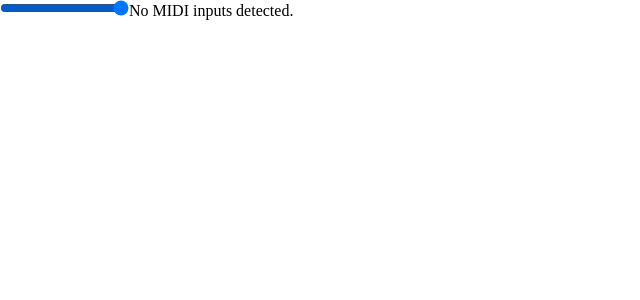
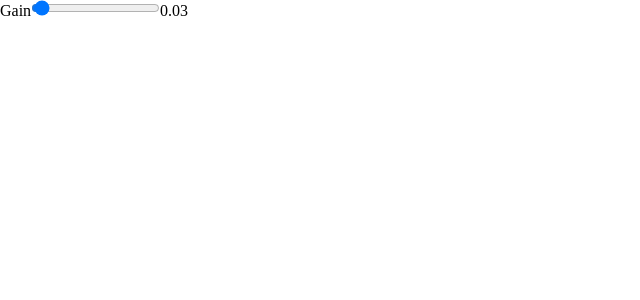
Before and after one commit to maanlamp/typed-music, a React (Create React App) app: page / in a window 1280 px wide. Shown: the top 300 px of the page, without its empty margins (0-640 px from the left). Built offline with nearby package versions, Linux system fonts and the light colour scheme.

Commit message:
Fix note oscillators not being killed

```diff
--- a/src/audio.ts
+++ b/src/audio.ts
@@ -1,30 +1,42 @@
-import { useMemo } from "react";
+import { useEffect, useMemo } from "react";
 import { MidiNote, midiNoteToFrequency } from "./midi";
-import { merge, omit } from "./state";
+import { merge, omit, useRefState } from "./state";
 
 type AudioNode = Readonly<{
 	oscillator: OscillatorNode;
 	gain: GainNode;
 }>;
 
-// TODO: Find out how to do this wihtout mutation in React
-let nodes: Record<number, AudioNode> = {};
-const setNodes = (
-	action:
-		| typeof nodes
-		| ((old: typeof nodes) => typeof nodes)
-) => {
-	nodes =
-		typeof action === "function"
-			? action(nodes)
-			: action;
-};
+const MINIMUM_FALLOFF_MS = 10;
 
-const useAudio = () => {
+type UseAudioParams = Readonly<{
+	gain?: number;
+}>;
+
+const useAudio = (props?: UseAudioParams) => {
 	const context = useMemo(
 		() => new AudioContext(),
 		[]
 	);
+
+	const [nodes, setNodes] = useRefState<
+		Record<number, AudioNode>
+	>({});
+
+	useEffect(() => {
+		if (props?.gain === undefined) return;
+		Object.values(nodes()).forEach(node => {
+			if (props.gain === 0) {
+				node.gain.gain.value = 0;
+			} else {
+				node.gain.gain.exponentialRampToValueAtTime(
+					props.gain!,
+					context.currentTime +
+						MINIMUM_FALLOFF_MS / 1000
+				);
+			}
+		});
+	}, [props?.gain]);
 
 	const play = (note: MidiNote) => {
 		const frequency = midiNoteToFrequency(note);
@@ -35,15 +47,16 @@ const useAudio = () => {
 			setNodes(omit(note.note));
 		};
 
-		// TODO: Find out how to get a value from the props
-		// that will actually update :(
-		const volume = (note.velocity / 127) * 0.2;
+		const volume = Math.min(
+			note.velocity / 127,
+			props?.gain ?? 1
+		);
 
 		const gain = context.createGain();
 		gain.gain.value = 0;
 		gain.gain.exponentialRampToValueAtTime(
 			volume,
-			context.currentTime + 0.03
+			context.currentTime + MINIMUM_FALLOFF_MS / 1000
 		);
 
 		oscillator.connect(gain);
@@ -58,21 +71,18 @@ const useAudio = () => {
 	};
 
 	const stop = (note: number) => {
-		nodes[note]?.gain.gain
-			.cancelScheduledValues(context.currentTime)
+		nodes()
+			[note].gain.gain.cancelScheduledValues(
+				context.currentTime
+			)
 			.setTargetAtTime(0, context.currentTime, 0.1)
 			.exponentialRampToValueAtTime(
 				0.0001,
-				context.currentTime + 0.03
+				context.currentTime + MINIMUM_FALLOFF_MS / 1000
 			);
 		setTimeout(() => {
-			// TODO: Somehow, very rarely oscillators can't be
-			// stopped because they're already gone...
-			// That sounds impossible since calling stop will
-			// trigger oscillator.onended which will only at
-			// that moment delete the oscillator.
-			nodes[note].oscillator.stop();
-		}, 30);
+			nodes()[note].oscillator.stop();
+		}, MINIMUM_FALLOFF_MS);
 	};
 
 	return { play, stop };
--- a/src/index.tsx
+++ b/src/index.tsx
@@ -5,30 +5,30 @@ import "./index.css";
 import useMidi from "./midi";
 
 const App = () => {
-	const [maxVolume, setMaxVolume] = useState(1);
-	const { play, stop } = useAudio();
+	const [gain, setGain] = useState(0.03);
+	const { play, stop } = useAudio({ gain });
 	const inputs = useMidi({ play, stop });
 
 	return (
 		<main>
 			<div>
+				<div>
+					<span>Gain</span>
 					<input
-					defaultValue={100}
+						defaultValue={gain * 100}
 						type="range"
 						onChange={({ target: { value } }) => {
-						setMaxVolume(parseInt(value) / 100);
+							setGain(parseInt(value) / 100);
 						}}
 					/>
-				{inputs?.length
-					? inputs.map(input => (
+					<span>{gain}</span>
+				</div>
+				{inputs?.map(input => (
 					<div key={input.id}>
 						<p>Name: {input.name}</p>
-								<p>
-									Manufacturer: {input.manufacturer}
-								</p>
+						<p>Manufacturer: {input.manufacturer}</p>
 					</div>
-					  ))
-					: "No MIDI inputs detected."}
+				)) ?? "No MIDI inputs detected."}
 			</div>
 		</main>
 	);
--- a/src/midi.ts
+++ b/src/midi.ts
@@ -26,6 +26,9 @@ type UseMidiParams = Readonly<{
 const useMidi = ({ play, stop }: UseMidiParams) => {
 	const [midi, setMidi] =
 		useState<WebMidi.MIDIAccess>();
+	const [inputs, setInputs] = useState<
+		WebMidi.MIDIInput[]
+	>([]);
 
 	const handleMessage = (
 		event: WebMidi.MIDIMessageEvent
@@ -48,9 +51,27 @@ const useMidi = ({ play, stop }: UseMidiParams) => {
 		}
 	};
 
+	const handleStateChange = (
+		event: WebMidi.MIDIConnectionEvent
+	) => {
+		setInputs(
+			Array.from(
+				(
+					event.target as WebMidi.MIDIAccess
+				).inputs.values()
+			)
+		);
+	};
+
 	useEffect(() => {
 		navigator.requestMIDIAccess().then(midi => {
 			setMidi(midi);
+
+			midi.addEventListener(
+				"statechange",
+				handleStateChange
+			);
+
 			midi.inputs.forEach(input => {
 				input.addEventListener(
 					"midimessage",
@@ -60,16 +81,21 @@ const useMidi = ({ play, stop }: UseMidiParams) => {
 		});
 
 		return () => {
-			midi?.inputs.forEach(input => {
+			inputs.forEach(input => {
 				input.removeEventListener(
 					"midimessage",
 					handleMessage as any
 				);
 			});
+
+			midi?.removeEventListener(
+				"statechange",
+				handleStateChange as any
+			);
 		};
 	}, []);
 
-	return midi?.inputs && [...midi.inputs.values()];
+	return inputs;
 };
 
 export default useMidi;
--- a/src/state.ts
+++ b/src/state.ts
@@ -1,3 +1,5 @@
+import { useRef } from "react";
+
 export const concat =
 	<T>(item: T) =>
 	(items: T[]) =>
@@ -9,13 +11,25 @@ export const without =
 		items.filter(x => x !== item);
 
 export const merge =
-	<T>(update: Partial<T>) =>
+	<T extends object>(update: Partial<T>) =>
 	(source: T) => ({ ...source, ...update });
 
 export const omit =
-	<T>(key: keyof T) =>
+	<T extends object>(key: keyof T) =>
 	(target: T) => {
-		const clone = { ...target };
-		delete clone[key];
-		return clone;
+		const { [key]: _, ...rest } = target;
+		return rest;
 	};
+
+export const useRefState = <T>(defaultValue: T) => {
+	const value = useRef(defaultValue);
+
+	const set = (update: T | ((value: T) => T)) => {
+		value.current =
+			typeof update === "function"
+				? (update as Function)(value.current)
+				: update;
+	};
+
+	return [() => value.current, set] as const;
+};
```
Lines whose indentation alone changed are shown as unchanged.
